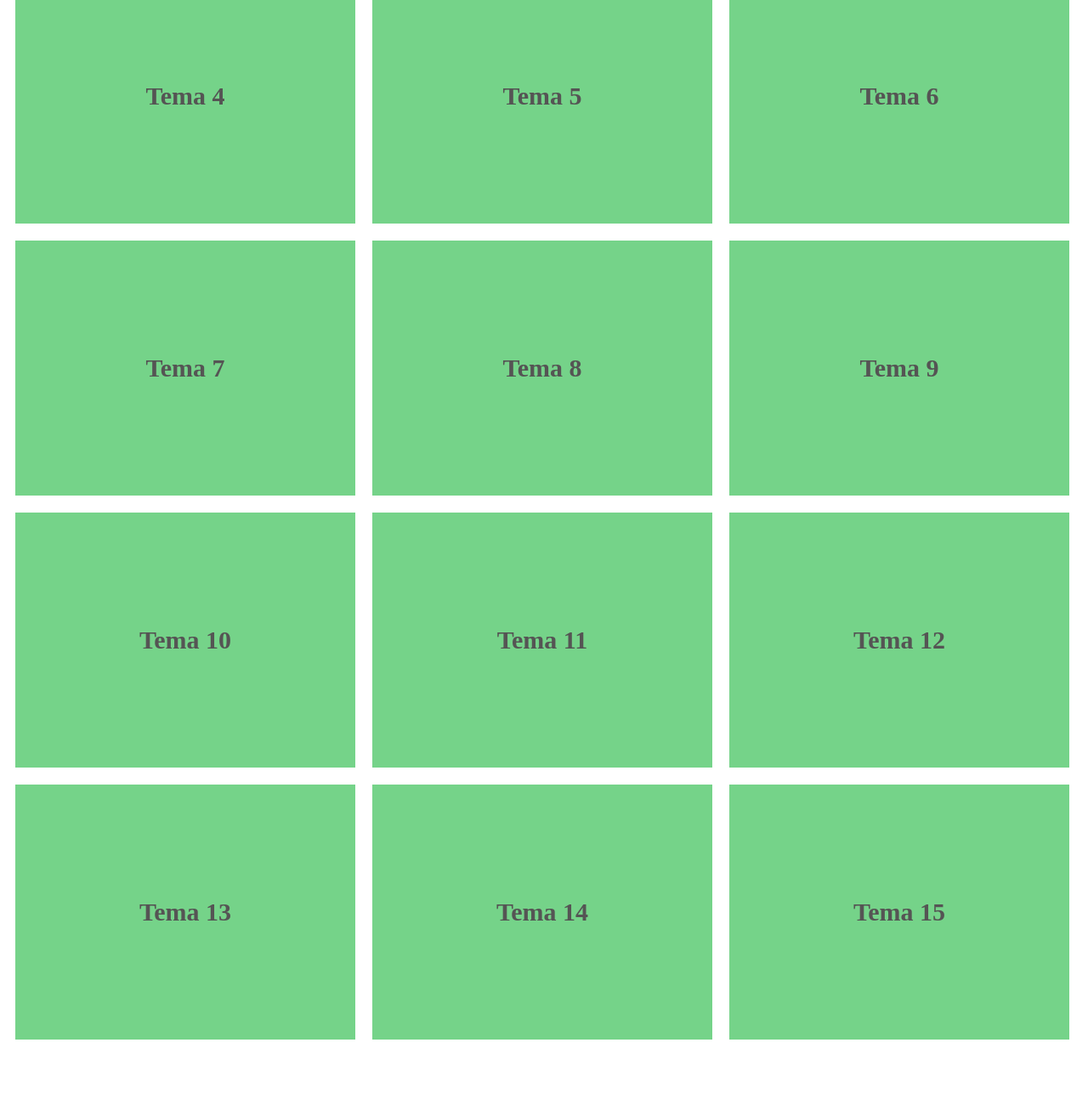
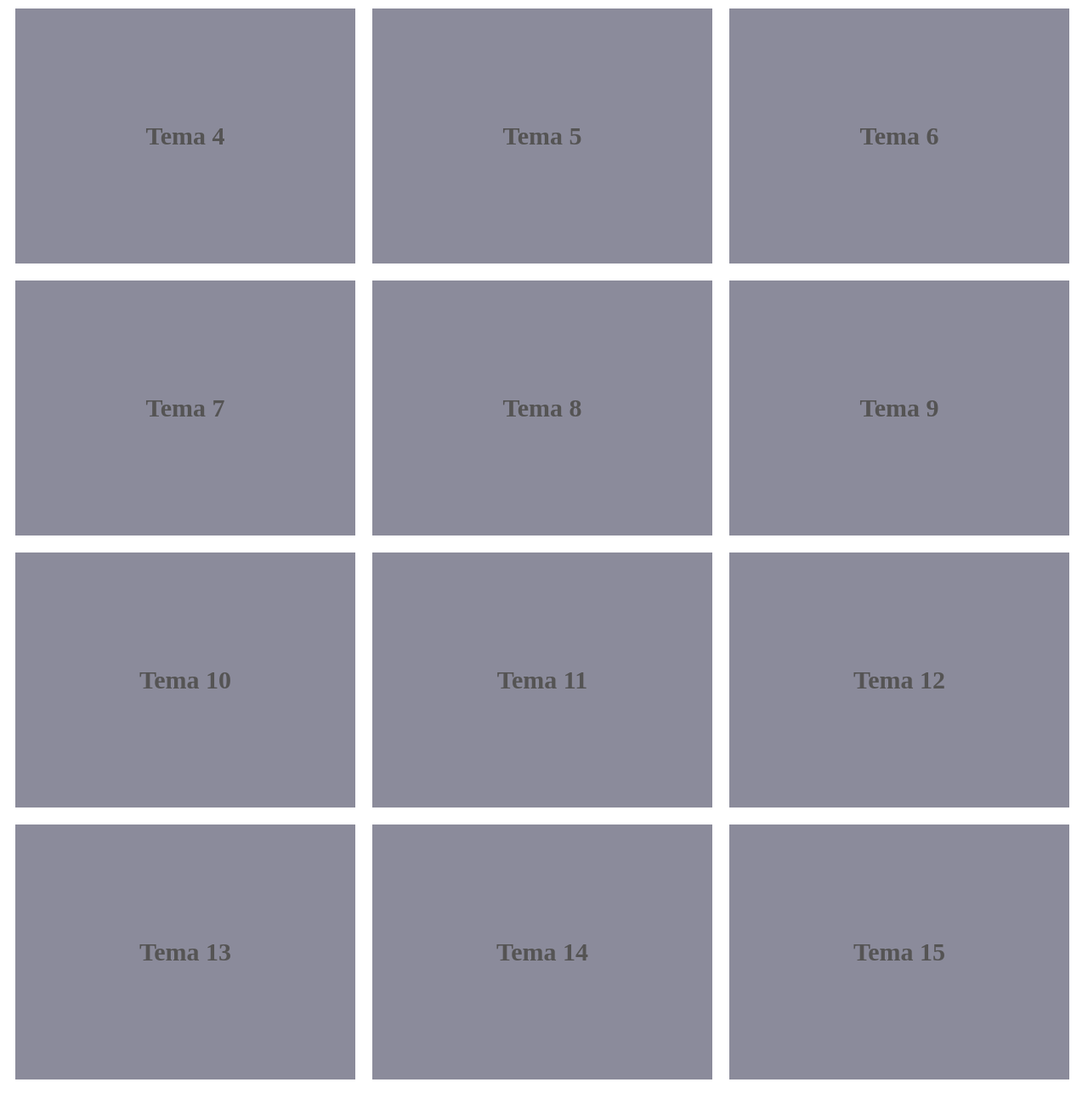
Before and after one commit to marina-t-itf/tema-curs, a plain HTML site: page index.html in a window 1280 px wide. Shown: the part 447-1747 px from the top of the page at 85% size. Before the commit the page ends 1700 px from the top, so only its background shows below. Drawn offline with Linux system fonts and the light colour scheme.

Commit message:
hover selector

```diff
--- a/index.html
+++ b/index.html
@@ -6,28 +6,34 @@
         <title>Hello World!</title>
         <style>
         .flex-container {
+            width: 100%;
+            height: auto;
             display: flex;
             flex-wrap: wrap;
             align-content: center;
-            align-items: center;
+            align-items: justify;
             background-color: rgb(255, 255, 255);
 
          }
 
-        .flex-container > div {
+        .flex-box{
+
             width: 400px;
             height: 300px;
             display: flex;
-            background-color: #75d389;
+            background-color: rgb(139, 139, 155);
             margin: 10px;
             text-align: center;
             font-size: 30px;
             line-height: 300px;
             justify-content: center;
-            align-items: center;
-
+            align-items: justify;
         }
 
+        a:hover{
+
+         color: black;
+        }
 
             </style>
     </head>
@@ -36,31 +42,41 @@
         <p></p>
 
         <h2>
+            <div class="flex-container">
+            <div class="flex-box">
+                <a href="tema_1.html">Tema 1</a></div>
+            <div class="flex-box">
+                <a href="tema_2.html">Tema 2</a></div>
+            <div class="flex-box">
+                <a href="tema_3.html">Tema 3</a></div>
 
-            <div class="flex-container">
-                <div><a href="tema_1.html">Tema 1</a></div>
-                <div><a href="tema_2.html">Tema 2</a></div>
-                <div><a href="tema_3.html">Tema 3</a></div>
-            </div>
-            <div class="flex-container">
-                <div><a href="tema_4.html">Tema 4</a></div>
-                <div><a href="tema_5.html">Tema 5</a></div>
-                <div><a href="tema_6.html">Tema 6</a></div>
-            </div>
-            <div class="flex-container">
-                <div><a href="tema_7.html">Tema 7</a></div>
-                <div><a href="tema_8.html">Tema 8</a></div>
-                <div><a href="tema_9.html">Tema 9</a></div>
-            </div>
-            <div class="flex-container">
-                <div><a href="tema_10.html">Tema 10</a></div>
-                <div><a href="tema_11.html">Tema 11</a></div>
-                <div><a href="tema_12.html">Tema 12</a></div>
-            </div>
-            <div class="flex-container">
-                <div><a href="tema_13.html">Tema 13</a></div>
-                <div><a href="tema_14.html">Tema 14</a></div>
-                <div><a href="tema_15.html">Tema 15</a></div>
+            <div class="flex-box">
+                <a href="tema_4.html">Tema 4</a></div>
+            <div class="flex-box">
+                <a href="tema_5.html">Tema 5</a></div>
+            <div class="flex-box">
+                <a href="tema_6.html">Tema 6</a></div>
+
+            <div class="flex-box">
+                <a href="tema_7.html">Tema 7</a></div>
+            <div class="flex-box">
+                <a href="tema_8.html">Tema 8</a></div>
+            <div class="flex-box">
+                <a href="tema_9.html">Tema 9</a></div>
+
+            <div class="flex-box">
+                <a href="tema_10.html">Tema 10</a></div>
+            <div class="flex-box">
+                <a href="tema_11.html">Tema 11</a></div>
+            <div class="flex-box">
+                <a href="tema_12.html">Tema 12</a></div>
+
+            <div class="flex-box">
+                <a href="tema_13.html">Tema 13</a></div>
+            <div class="flex-box">
+                <a href="tema_14.html">Tema 14</a></div>
+            <div class="flex-box">
+                <a href="tema_15.html">Tema 15</a></div>
             </div>
 
         </h2>
--- a/main.css
+++ b/main.css
@@ -1,11 +1,15 @@
 h1 {
-    color:blue;
+    color:rgb(69, 69, 104);
+    font-family: 'Garamond', serif;
+    font-size: 50px;
+
 }
 a {
-
   text-decoration: none;
   font-size: 30px;
   font-weight: bold;
   color: rgb(85, 84, 84);
-
 }
+.flex-box:hover{
+  background-color: gray;
+}
```
